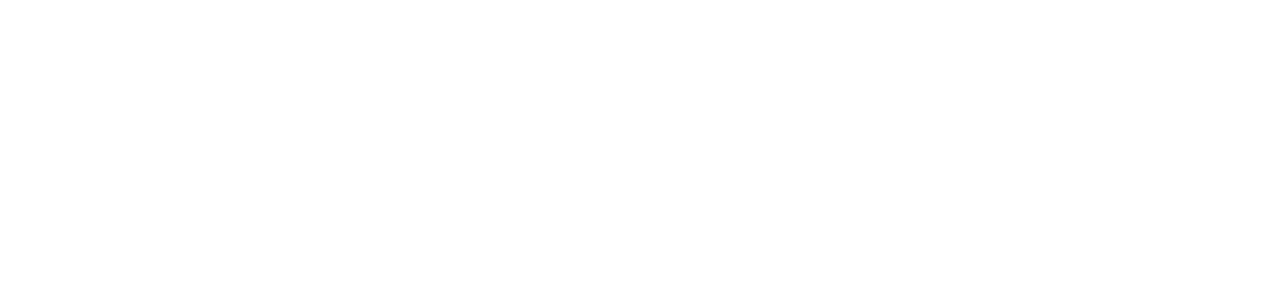
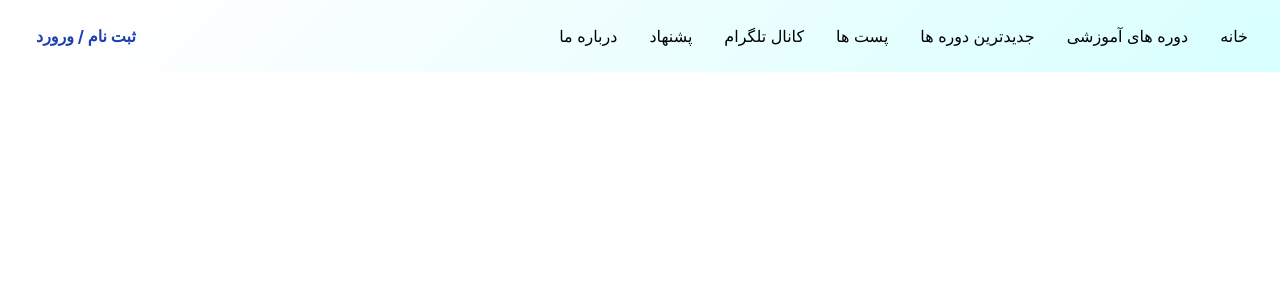
Before and after one commit to safariasif/Light, a Next.js app: page / in a window 1280 px wide. Shown: the top 300 px of the page. Built offline with nearby package versions, Linux system fonts and the light colour scheme.

Commit message:
created Navbar

```diff
--- a/components/Navbar/navbar.js
+++ b/components/Navbar/navbar.js
@@ -0,0 +1,30 @@
+import NavLink from 'next/link'
+const Navbar=()=>{
+    const navbar=['خانه' ,'دوره های آموزشی' ,'جدیدترین دوره ها' ,'پست ها' ,'کانال تلگرام' ,'پشنهاد' ,'درباره ما']
+    return(
+        <div>
+            <div className="container-fluid m-0 p-0 navigation-bar">
+                <div className="m-0 p-0 row flex justify-between  rounded py-4 px-4 text-center">
+                    <div className="col-4  m-0 p-0">
+                        <button className='regester btn rounded text-blue-800 font-bold px-5 py-2'>ثبت نام / ورورد</button>
+                    </div>
+                    <div className="col-lg-8 m-0 p-0 lg:block hidden">
+                        <ul className='flex'>
+                            {
+                                navbar.reverse().map((ele,index)=>{
+                                   return(
+                                    <li  className='nav-item px-4 py-2 rounded'>
+                                        <NavLink to='/' href='/' key={index}>{ele}</NavLink>
+                                    </li>
+                                   )
+                                })
+                            }
+                        </ul>
+                    </div>
+                </div>
+            </div>
+        </div>
+    )
+}
+
+export default Navbar;
--- a/pages/index.js
+++ b/pages/index.js
@@ -1,13 +1,13 @@
 import Head from 'next/head'
-
+import Navbar from '../components/Navbar/navbar'
 export default function Home() {
   return (
     <div>
       <Head>
-        <title>Create Next App</title>
+        <title>لایت | دنیایی برنامه نویسی</title>
         <meta name="description" content="Generated by create next app" />
       </Head>
-
+      <Navbar/>
     </div>
   )
 }
--- a/styles/globals.css
+++ b/styles/globals.css
@@ -18,3 +18,27 @@
 * {
   box-sizing: border-box;
 }
+
+/* start of Navigation Bar */
+.navigation-bar{
+background-image: linear-gradient(135deg, #FFFEFF 10%, #D7FFFE 100%);
+}
+.regester{
+
+}
+.regester:hover{
+  color: gray;
+  transition: 0.6s;
+  text-decoration: dashed;
+}
+.nav-item{
+
+}
+
+.nav-item:hover{
+  background-color: gold;
+  color: green;
+  transition: 0.7s;
+}
+
+/* end of Navigation Bar */
--- a/tailwind.config.js
+++ b/tailwind.config.js
@@ -4,7 +4,11 @@
     "./components/**/*.{js,ts,jsx,tsx}",
   ],
   theme: {
-    extend: {},
+    extend: {
+    },
+    bgcolor:{
+      '#dfe9f3':'#dfe9f3'
+    },
   },
   plugins: [],
 }
```
